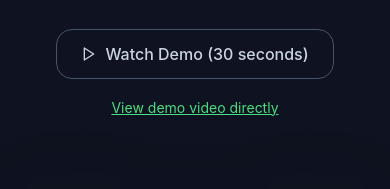
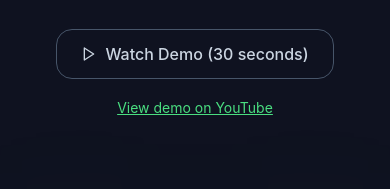
Before and after one commit to ShaheerSaud2004/GenPlay, a Next.js app: page / in a window 390 px wide. Shown: the part 1493-1682 px from the top of the page. Built offline with nearby package versions, Linux system fonts and the light colour scheme.

Commit message:
Update mobile demo link to use correct YouTube URL

```diff
--- a/src/components/DemoSection.tsx
+++ b/src/components/DemoSection.tsx
@@ -52,12 +52,12 @@ export function DemoSection({ onVideoOpen }: DemoSectionProps) {
               {/* Mobile direct link */}
               <div className="mt-4 sm:hidden">
                 <a
-                  href="/demo.mp4"
+                  href="https://www.youtube.com/watch?v=5LNEtzQtoMw"
                   target="_blank"
                   rel="noopener noreferrer"
                   className="text-accent hover:text-green-400 text-sm underline transition-colors"
                 >
-                  View demo video directly
+                  View demo on YouTube
                 </a>
               </div>
             </div>
```
